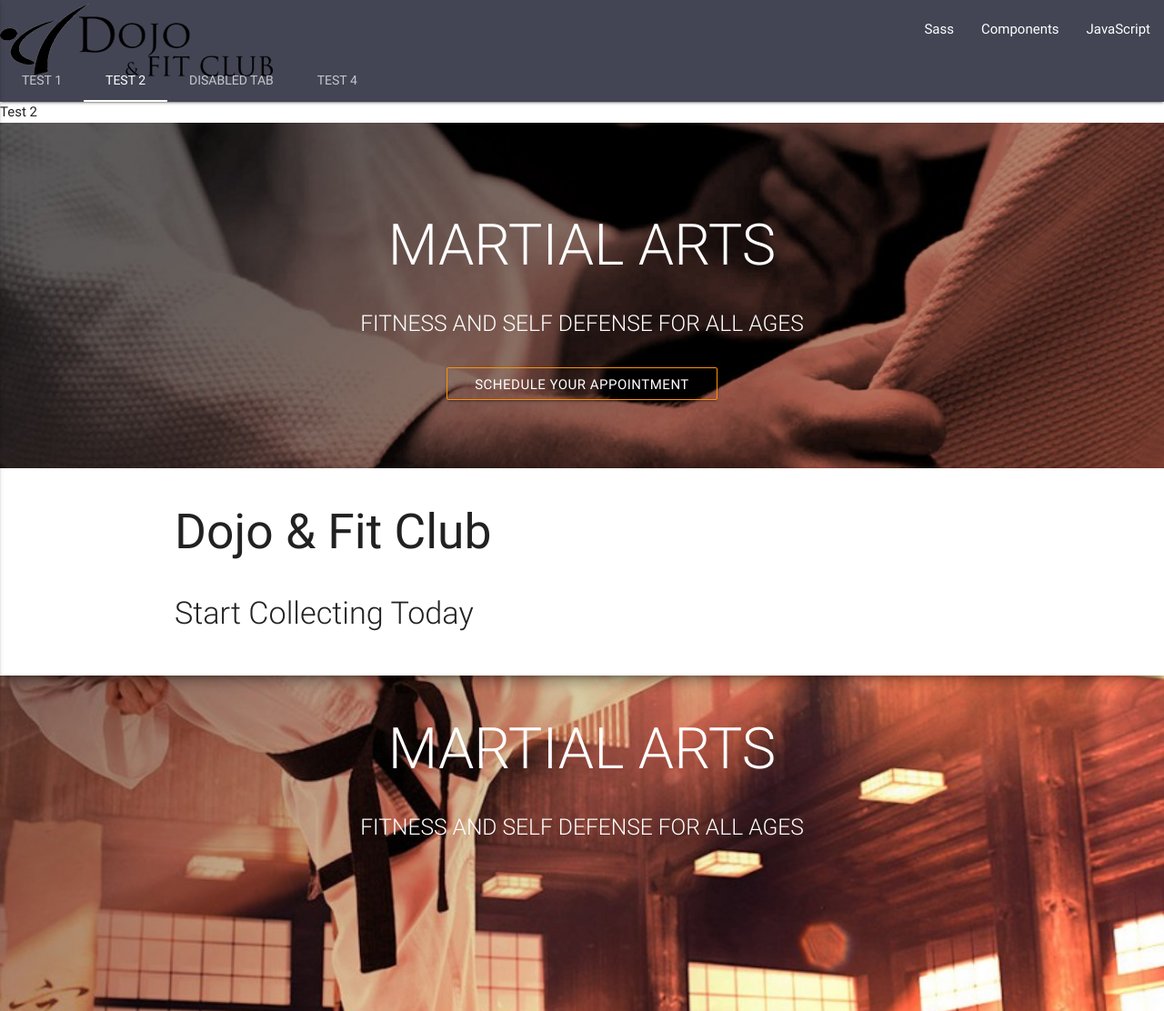
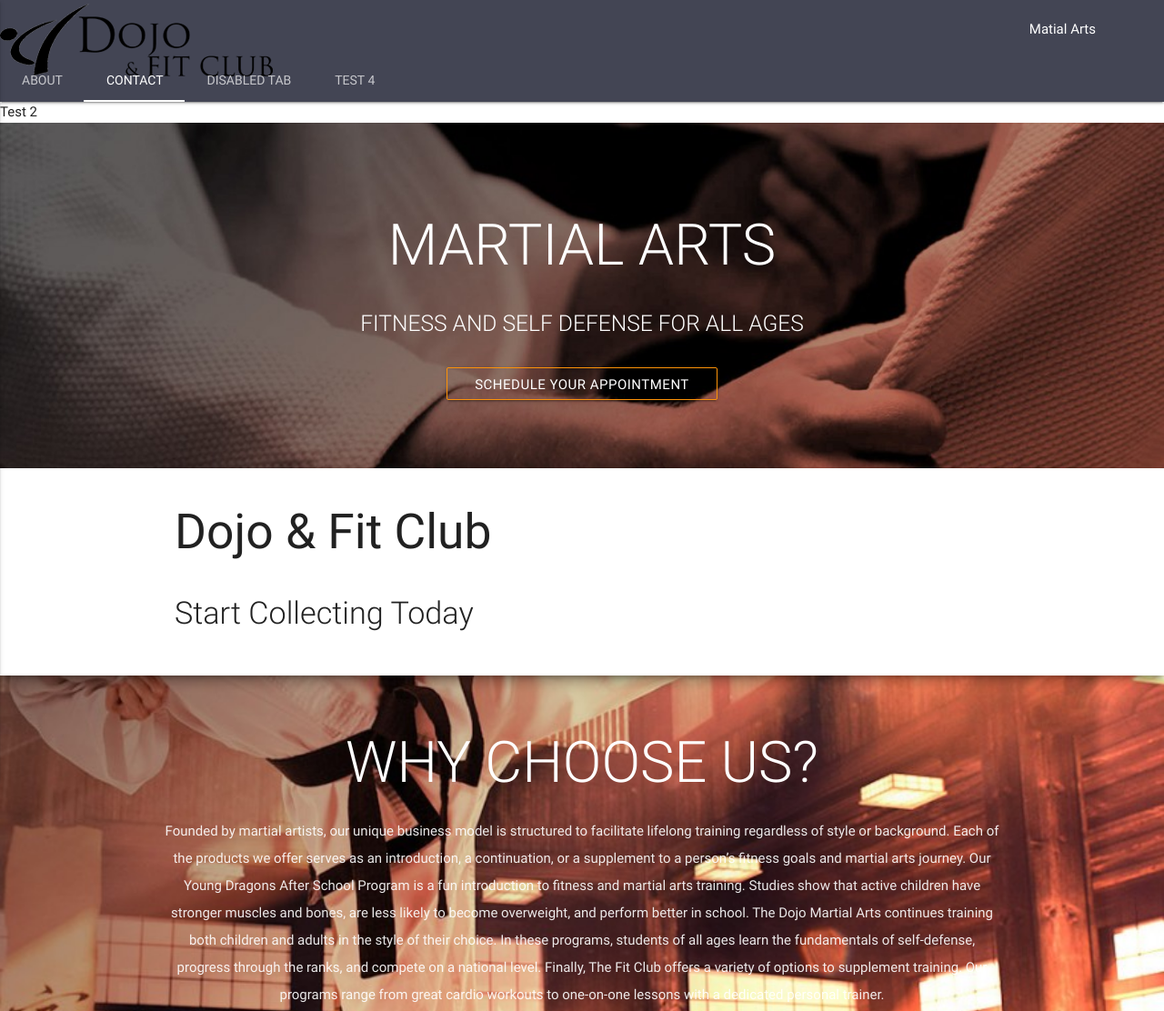
Before and after one commit to rsstdd/dojo, a website: page public/index.html in a window 1280 px wide. Shown: the top 1112 px of the page at 91% size. Drawn offline with nearby package versions, Linux system fonts and the light colour scheme.

Commit message:
build index.html

```diff
--- a/public/css/styles.css
+++ b/public/css/styles.css
@@ -29,6 +29,9 @@ p {
 nav {
   background-color: #434554;
 }
+.navbar-material .nav-wrapper .brand-logo img {
+    height: 64px;
+}
 
 footer.page-footer {
   background-color: #fff;
--- a/public/index.html
+++ b/public/index.html
@@ -41,28 +41,27 @@
 
       <nav class="nav-extended">
           <div class="nav-wrapper">
-            <a href="#" class="brand-logo"><img src="./images/logo.png" /></a>
+            <a href="#" class="brand-logo"><img src="./images/logo.png" alt="Logo Dojo &amp; Fit Club" /></a>
             <a href="#" data-activates="mobile-demo" class="button-collapse"><i class="material-icons">menu</i></a>
             <ul id="nav-mobile" class="right hide-on-med-and-down">
-              <li><a href="sass.html">Sass</a></li>
-              <li><a href="badges.html">Components</a></li>
-              <li><a href="collapsible.html">JavaScript</a></li>
+              <li><a href="sass.html"></a></li>
+              <li><a href="badges.html"></a></li>
+              <li><a href="collapsible.html">Matial Arts</a></li>
             </ul>
             <ul class="side-nav" id="mobile-demo">
-              <li><a href="sass.html">Sass</a></li>
-              <li><a href="badges.html">Components</a></li>
-              <li><a href="collapsible.html">JavaScript</a></li>
+              <li><a href="sass.html"></a></li>
+              <li><a href="badges.html"></a></li>
+              <li><a href="collapsible.html"></a></li>
             </ul>
 
             <ul class="tabs tabs-transparent">
-              <li class="tab"><a href="#test1">Test 1</a></li>
-              <li class="tab"><a class="active" href="#test2">Test 2</a></li>
-              <li class="tab disabled"><a href="#test3">Disabled Tab</a></li>
-              <li class="tab"><a href="#test4">Test 4</a></li>
+              <li class="brown-text text-lighten-3 tab"><a href="#test1">about</a></li>
+              <li class="brown-text text-lighten-3 tab"><a class="active" href="#test2">contact</a></li>
+              <li class="brown-text text-lighten-3 tab"><a href="#test3">Disabled Tab</a></li>
+              <li class="brown-text text-lighten-3 tab"><a href="#test4">Test 4</a></li>
             </ul>
           </div>
         </nav>
-        <div id="test1" class="col s12">Test 1</div>
         <div id="test2" class="col s12">Test 2</div>
         <div id="test3" class="col s12">Test 3</div>
         <div id="test4" class="col s12">Test 4</div>
@@ -70,9 +69,7 @@
   </header>
 
   <main>
-    <!-- <div id="padding" class="section white z-depth=5">
 
-    </div> -->
     <div class="parallax-container valign-wrapper">
       <div class="section no-pad-bot">
         <div class="container">
@@ -97,10 +94,13 @@
 
     <div class="parallax-container">
       <div class="section no-pad-bot">
-        <div class="container">
+        <div id="" class="container">
           <div class="row center">
-            <h1 class="header col s12 light white-text">MARTIAL ARTS</h1>
-            <h5 class="header col s12 white-text light">FITNESS AND SELF DEFENSE FOR ALL AGES</h5>
+            <h1 class="header col s12 light white-text">WHY CHOOSE US?</h1>
+            <!-- <h5 class="header col s12 white-text light">FITNESS AND SELF DEFENSE FOR ALL AGES</h5> -->
+            <p>
+              Founded by martial artists, our unique business model is structured to facilitate lifelong training regardless of style or background. Each of the products we offer serves as an introduction, a continuation, or a supplement to a person’s fitness goals and martial arts journey. Our Young Dragons After School Program is a fun introduction to fitness and martial arts training. Studies show that active children have stronger muscles and bones, are less likely to become overweight, and perform better in school. The Dojo Martial Arts continues training both children and adults in the style of their choice. In these programs, students of all ages learn the fundamentals of self-defense, progress through the ranks, and compete on a national level. Finally, The Fit Club offers a variety of options to supplement training. Our programs range from great cardio workouts to one-on-one lessons with a dedicated personal trainer.
+            </p>
           </div>
         </div>
       <div class="parallax"><img src="./images/kick.jpg" alt=""></div>
@@ -144,7 +144,7 @@
 
   </main>
 
-   <footer class="page-footer">
+   <foot3er class="page-footer">
      <div class="container">
        <div class="row">
          <div class="col l6 s12">
@@ -173,7 +173,7 @@
      </div>
      <div class="footer-copyright">
        <div class="container">
-       Made by <a class="brown-text text-lighten-3" href="http://materializecss.com">Materialize</a>
+       Made by <a class="brown-text text-lighten-3" href="">rsstdd</a>
        </div>
      </div>
    </footer>
```
